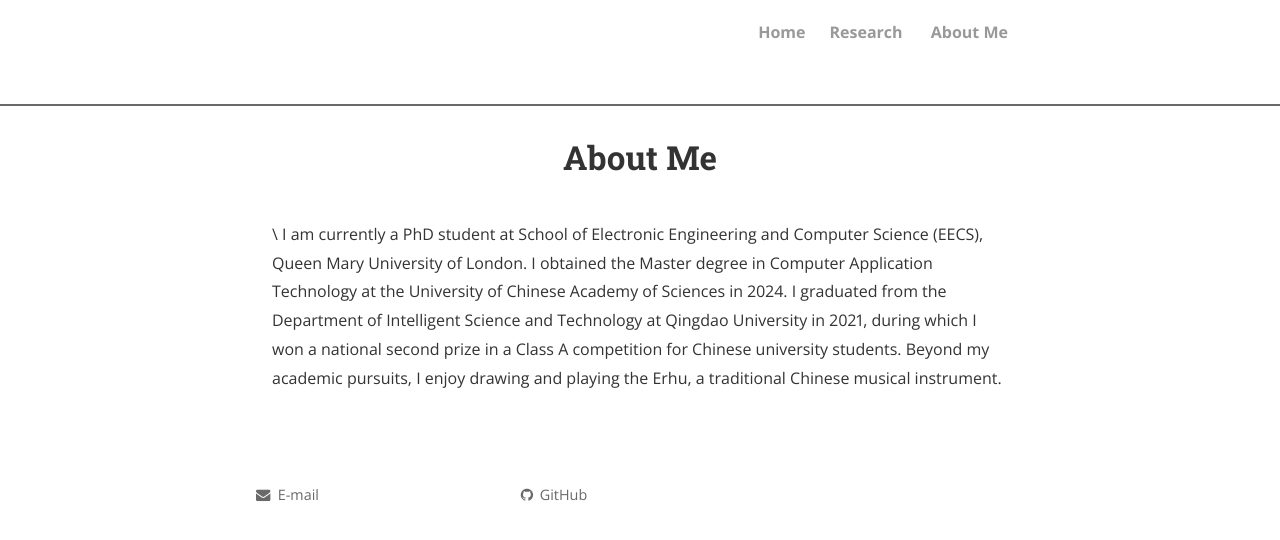
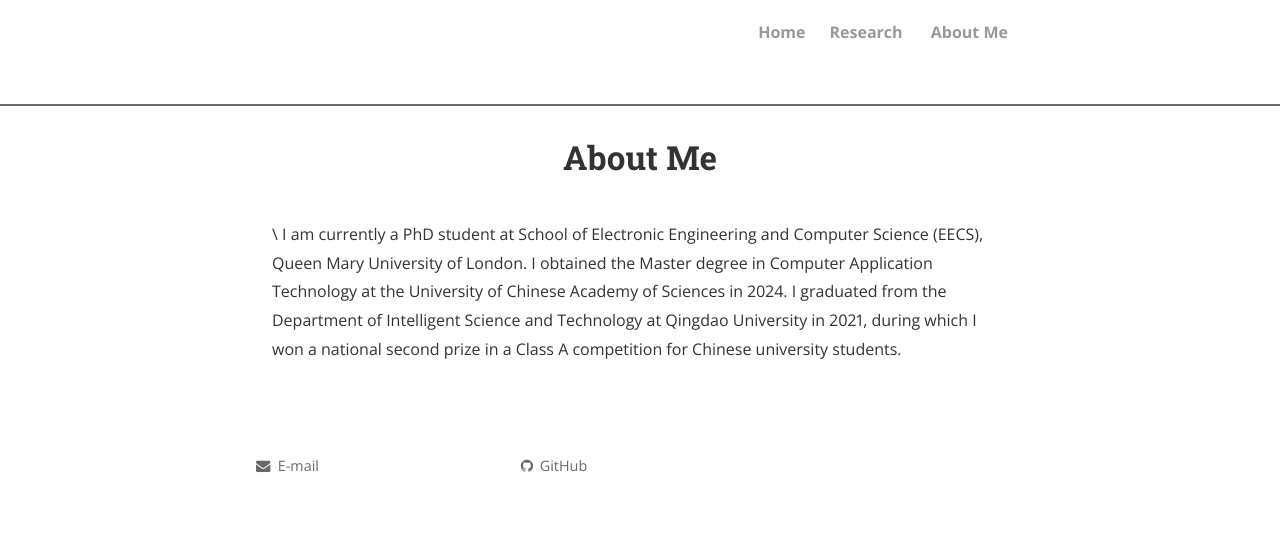
Before and after one commit to Lin3-cc/Lin3-cc.github.io, a Jekyll site: the page built from about.html, in a window 1280 px wide. Shown: the top 540 px of the page. Built offline with Jekyll 4.4.1, drawn with Linux system fonts in a browser that asks for light colours; nearby versions of some CDN libraries; comment, search, counter and statistics services are not loaded; a style sheet for code colours, icons or effects is not loaded.

Commit message:
update0 about

```diff
--- a/about.html
+++ b/about.html
@@ -6,7 +6,7 @@ permalink: /about/
 \
 I am currently a PhD student at School of Electronic Engineering and Computer Science (EECS), Queen Mary University of London.
 I obtained the Master degree in Computer Application Technology at the University of Chinese Academy of Sciences in 2024.
-I graduated from the Department of Intelligent Science and Technology at Qingdao University in 2021, during which I won a national second prize in a Class A competition for Chinese university students. Beyond my academic pursuits, I enjoy drawing and playing the Erhu, a traditional Chinese musical instrument.
+I graduated from the Department of Intelligent Science and Technology at Qingdao University in 2021, during which I won a national second prize in a Class A competition for Chinese university students.
 <br>
 <br>
 <!-- Download my <a href="https://Lin3-cc.github.io/materials/CV.pdf" >CV</a> and <a href="https://Lin3-cc.github.io/materials/Research_Statement.pdf" > research statement</a><br> -->
```
